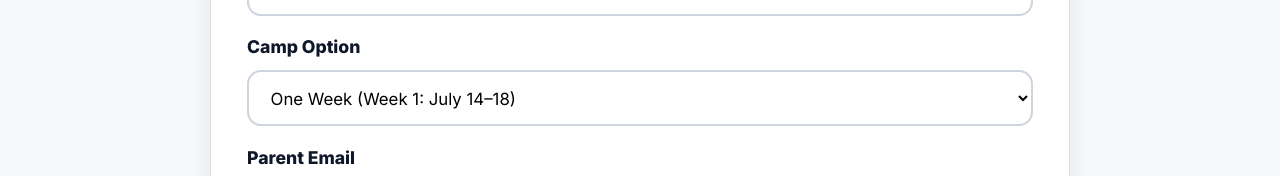
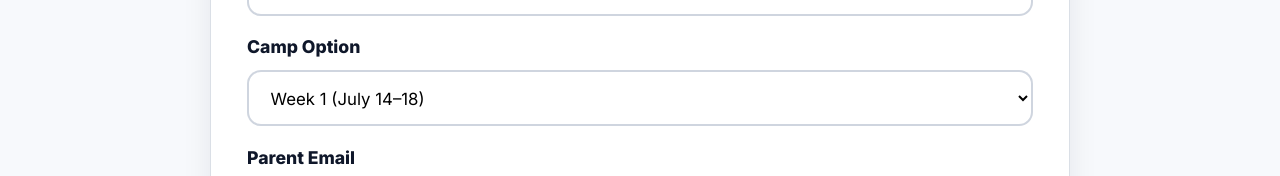
Before and after one commit to nani-pardi/camp-website, a SvelteKit app: page /register in a window 1280 px wide. Shown: the part 439-615 px from the top of the page. Built offline with nearby package versions, Linux system fonts and the light colour scheme.

Commit message:
allow week2 only registration

```diff
--- a/src/routes/api/register/+server.js
+++ b/src/routes/api/register/+server.js
@@ -1,7 +1,7 @@
 import { json } from '@sveltejs/kit'
 
 const GOOGLE_SCRIPT_URL =
-  'https://script.google.com/macros/s/AKfycbxNgE24H3lucal3qv1F2qEBLKT8kJub2NFUMVEmCpGjq3d1Cisx4Bqr7ONkcC9YZj_IaA/exec'
+  'https://script.google.com/macros/s/AKfycbz0w_I1GgHDO3iHF6O78FLIsIefrrF5FxbIm6lH-9eDSkYHc-lNmiNkMakqcs9b89KYlg/exec'
 // This endpoint receives JSON from your Svelte form,
 // forwards it to Apps Script as form-encoded,
 // then returns Apps Script’s JSON back to the browser.
--- a/src/routes/register/+page.svelte
+++ b/src/routes/register/+page.svelte
@@ -1,7 +1,7 @@
 <script>
   let name = ''
   let age = ''
-  let campweek = 'week1' // week1 | both
+  let campweek = 'week1' // week1 | week2 | both
   let parentEmail = ''
   let school = ''
 
@@ -97,7 +97,8 @@
     <div class="field">
       <label class="label" for="campweek">Camp Option</label>
       <select id="campweek" class="input" bind:value={campweek} required>
-        <option value="week1">One Week (Week 1: July 14–18)</option>
+        <option value="week1">Week 1 (July 14–18)</option>
+        <option value="week2">Week 2 (July 21-25)</option>
         <option value="both">Both Weeks (July 14–18 & July 21–25)</option>
       </select>
     </div>
```
